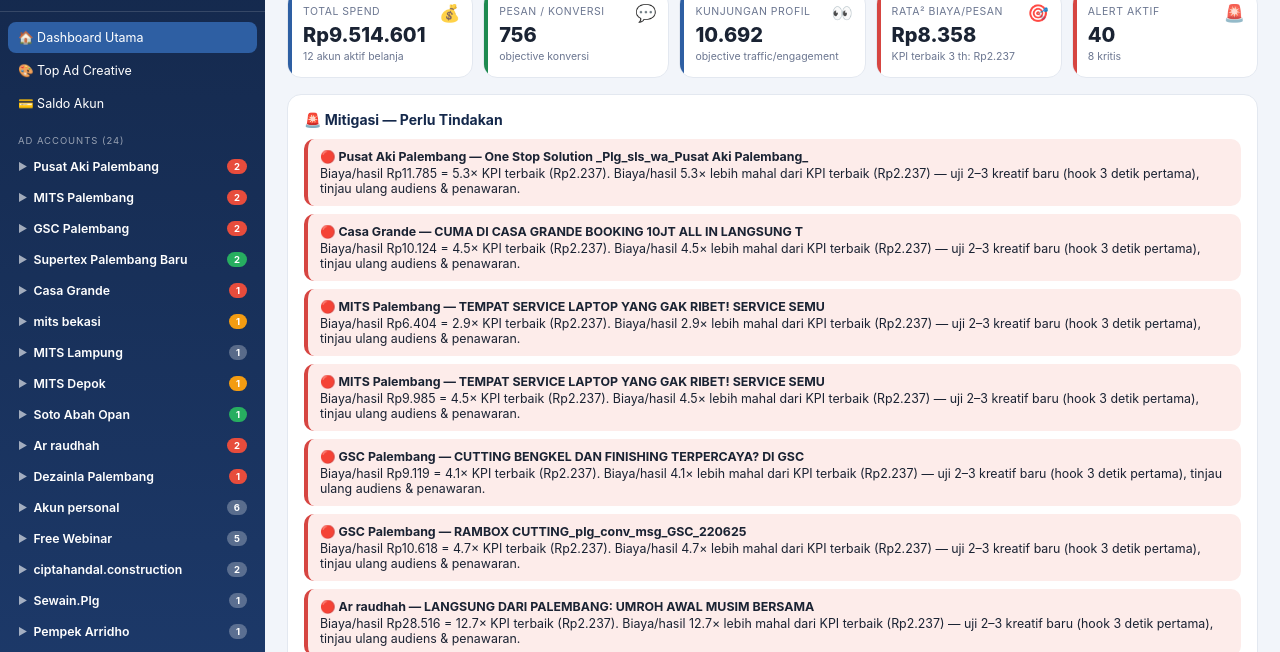
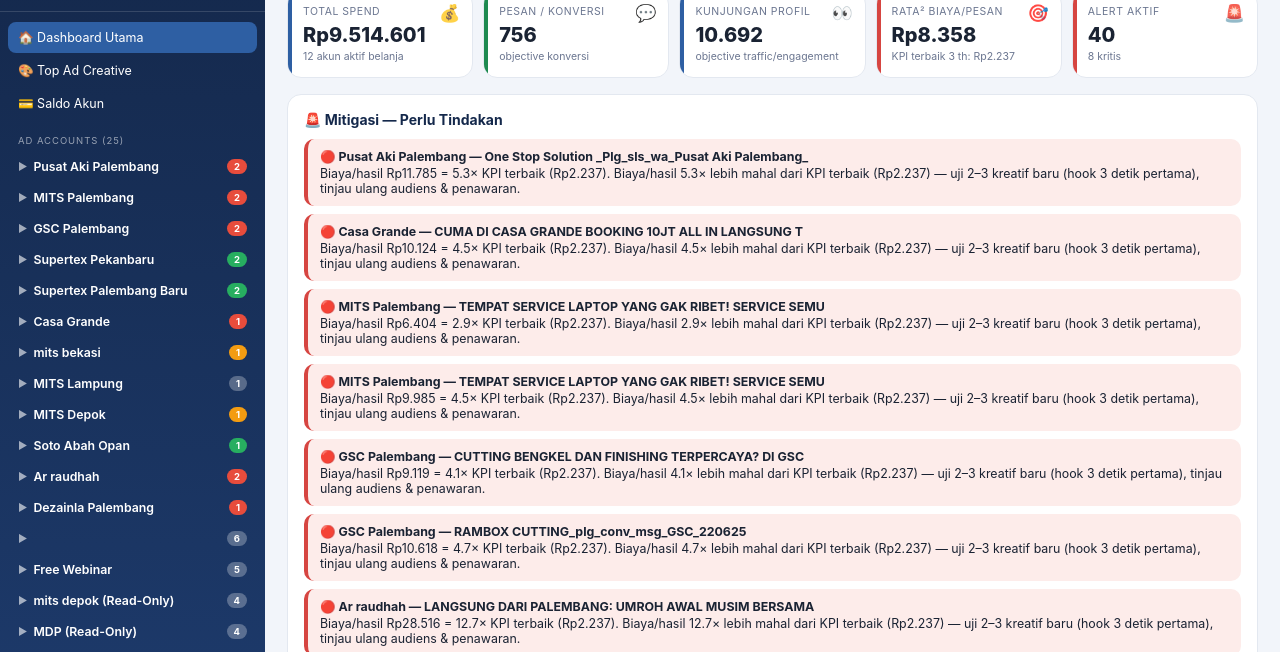
Before and after one commit to matra-metaads/matra-metaads.github.io, a plain HTML site: page index.html in a window 1280 px wide. Shown: the part 78-730 px from the top of the page. Drawn offline with nearby package versions, Linux system fonts and the light colour scheme.

Commit message:
Fix: daftar akun sidebar dibangun dinamis dari data.json (bukan hardcode) - Supertex Pekanbaru & akun baru otomatis muncul

```diff
--- a/index.html
+++ b/index.html
@@ -151,32 +151,7 @@
 /* ================= KONFIG ================= */
 const T_ENT = "mcp__05b282c1-0604-428a-8743-ab2eb1ea172d__ads_get_ad_entities";
 const T_CRE = "mcp__05b282c1-0604-428a-8743-ab2eb1ea172d__ads_get_creatives";
-const ACCOUNTS = [
- {id:"2042606409641383",n:"mits bekasi",bm:"Mits bekasi"},
- {id:"359291288835835",n:"Marco Digital Partner",bm:"Dezainla Lampung"},
- {id:"384735066169027",n:"Sewain.Plg",bm:"PALMART"},
- {id:"471872683854124",n:"Pempek Arridho",bm:"Pempek Arridho"},
- {id:"743985850072127",n:"Casa Grande",bm:"propertiandalan.official"},
- {id:"625642268907452",n:"GSC Palembang",bm:"Garuda Sriwijaya LLG"},
- {id:"446854857463883",n:"Ar raudhah",bm:"Palembang Berdaya"},
- {id:"1586327161793436",n:"BEI",bm:"SEANJOSHOPE"},
- {id:"844052517432490",n:"Toko Baju Sadira",bm:"Grosir Kaos Plg"},
- {id:"893185985622180",n:"Elco Mebeler",bm:"Eliterior Design"},
- {id:"447038580990478",n:"SKY Ads",bm:"PT Sultan Kreasi Yatra"},
- {id:"1130873525267013",n:"MITS Palembang",bm:"MDP"},
- {id:"571133569142790",n:"LRT. Ad",bm:"Marco Digital Partner"},
- {id:"2092078241237618",n:"MITS Lampung",bm:"potretpro.id"},
- {id:"517899474245276",n:"Sriwijaya Container",bm:"M. Rizki Saputra"},
- {id:"1344802100233726",n:"MITS Depok",bm:"MARCO"},
- {id:"1992458437847401",n:"Dezainla Palembang",bm:"Dezainla Creative Group"},
- {id:"1751468265792461",n:"Free Webinar",bm:"Mentoring Skill"},
- {id:"1102823551745916",n:"Khitan Space",bm:"Khitan Space"},
- {id:"1320443423106973",n:"ciptahandal.construction",bm:"ciptahandal"},
- {id:"4280909835483535",n:"Soto Abah Opan",bm:"sotoabahopan"},
- {id:"976116385181431",n:"Pusat Aki Palembang",bm:"Aki Murah Palembang"},
- {id:"1549292610159543",n:"Supertex Palembang Baru",bm:"supertex.palembang"},
- {id:"71219896",n:"Akun personal",bm:"(tanpa BM)"},
-];
+let ACCOUNTS = [];
 const DAYS={today:1,yesterday:1,last_7d:7,last_14d:14,last_30d:30};
 let DATA=[], OFFDATA=[], BENCH=null, ADS_CACHE={}, CRE_CACHE={}, SALDO={}, openAcc={}, curView={type:"dash"};
 let charts=[]; let CURKEY=null;
@@ -203,6 +178,7 @@
   META=j;
   const periods = j.periods || {"last_7d":{label:j.period_label||"7 hari terakhir",days:j.days||7,campaigns:j.campaigns||[]}};
   META.periods = periods;
+  { const accMap={}; Object.keys(periods).forEach(k=>{ (periods[k].campaigns||[]).forEach(c=>{ if(c.acctId && !accMap[c.acctId]) accMap[c.acctId]={id:c.acctId,n:c.acct,bm:c.bm}; }); }); ACCOUNTS = Object.values(accMap); }
   let cur = localStorage.getItem("ma_web_period"); if(!cur || !periods[cur]) cur = j.default || Object.keys(periods)[0];
   const sel = document.getElementById("period");
   if(sel){ sel.style.display=""; sel.innerHTML = Object.keys(periods).map(k=>'<option value="'+k+'"'+(k===cur?" selected":"")+'>'+esc(periods[k].label||k)+'</option>').join(""); }
```
